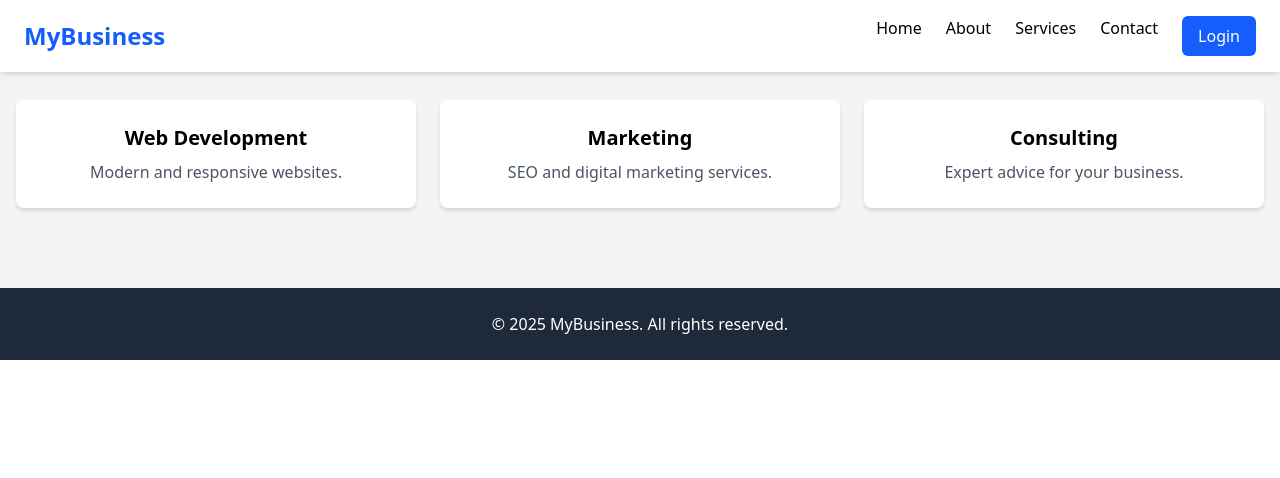
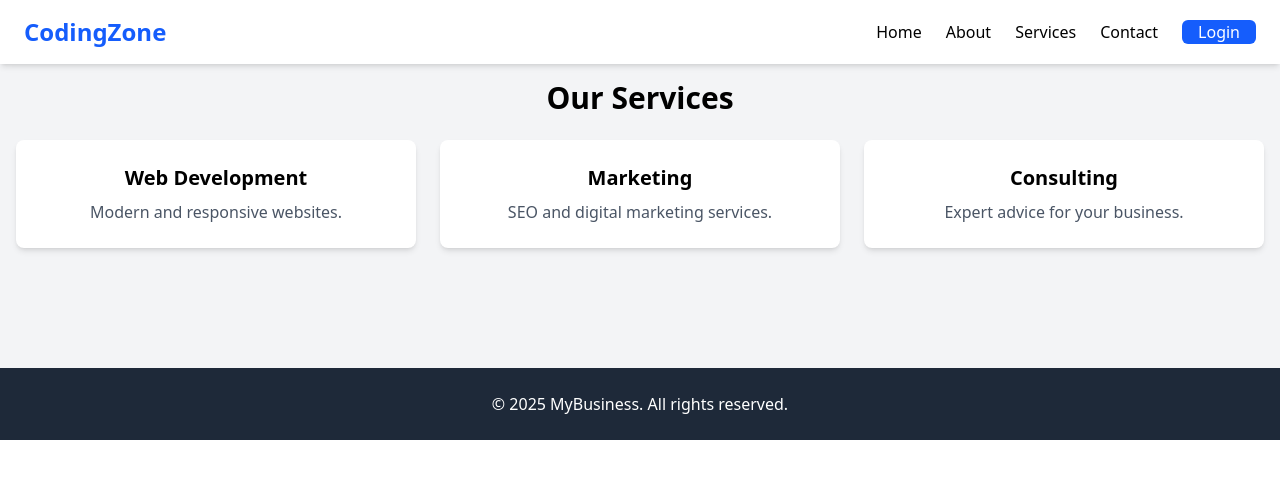
Before and after one commit to backsft/BussinessApplication, a React (Vite) app: page /services in a window 1280 px wide. Shown: the top 478 px of the page. Built offline with nearby package versions, Linux system fonts and the light colour scheme.

Commit message:
corrrection 1

```diff
--- a/src/components/Navbar.jsx
+++ b/src/components/Navbar.jsx
@@ -11,7 +11,7 @@
 
         {/* Logo (redirects to Home) */}
         <Link to="/" className="text-2xl font-bold text-blue-600">
-          MyBusiness
+          CodingZone
         </Link>
 
         {/* Desktop Menu */}
@@ -21,7 +21,7 @@
           <Link to="/services" className="hover:text-blue-600">Services</Link>
           <Link to="/contact" className="hover:text-blue-600">Contact</Link>
           <Link to="/login">
-            <button className="bg-blue-600 text-white px-4 py-2 rounded-md hover:bg-blue-700">
+            <button className="bg-blue-600 text-white px-4 py-0.3 rounded-md hover:bg-blue-700">
               Login
             </button>
           </Link>
--- a/src/components/Services.jsx
+++ b/src/components/Services.jsx
@@ -1,6 +1,6 @@
 function Services() {
   return (
-    <section className="container mx-auto py-10 px-4">
+    <section className="container mx-auto py-20 px-4">
       <h2 className="text-3xl font-bold text-center mb-6">
         Our Services
       </h2>
```
